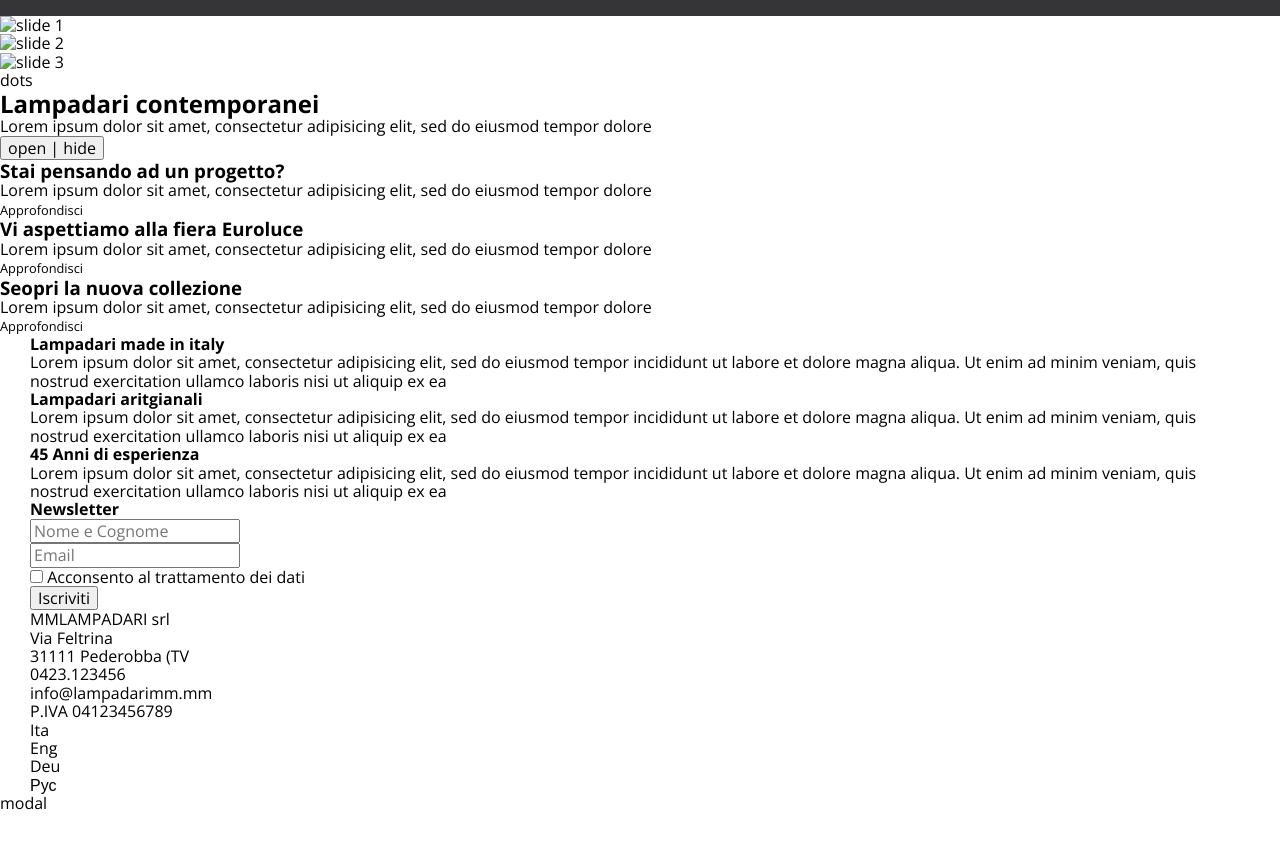
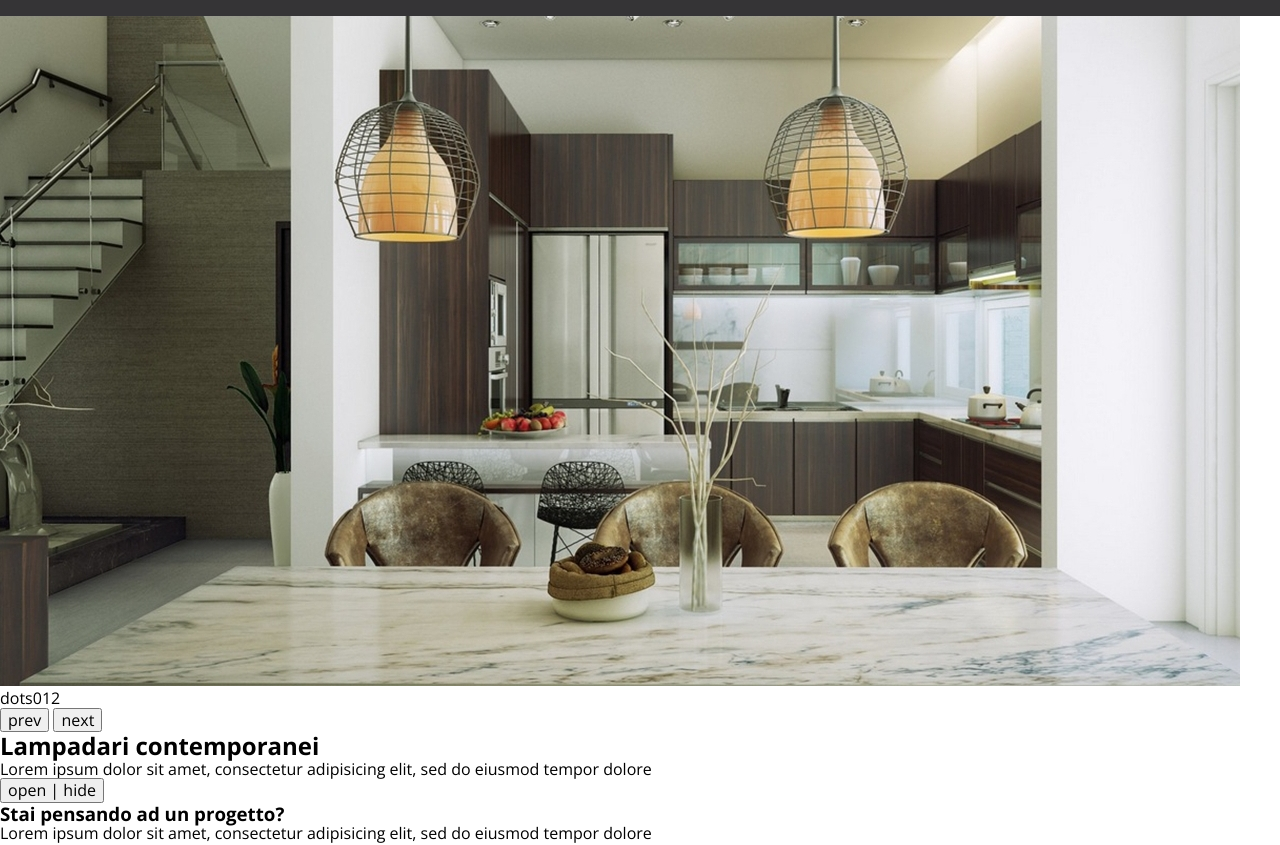
Before and after one commit to costaline/lampadari, a website built with webpack: page src/index.html in a window 1280 px wide. Shown: the part 114-959 px from the top of the page. Before the commit the page ends 928 px from the top, so only its background shows below. Built offline with nearby package versions, Linux system fonts and the light colour scheme.

Commit message:
home slider

```diff
--- a/src/index.html
+++ b/src/index.html
@@ -105,13 +105,27 @@
     <main class="main">
       <h1 class="visually-hidden">Lampadari</h1>
       <section>
-        <div>
-          <ul>
-            <li><img alt="slide 1" /></li>
-            <li><img alt="slide 2" /></li>
-            <li><img alt="slide 3" /></li>
+        <div class="main__slider home-slider">
+          <ul class="home-slider__slides">
+            <li class="home-slider__slide">
+              <img src="./images/slide-1.jpg" alt="slide 1" />
+            </li>
+            <li class="home-slider__slide">
+              <img src="./images/slide-2.jpg" alt="slide 2" />
+            </li>
+            <li class="home-slider__slide">
+              <img src="./images/slide-3.jpg" alt="slide 3" />
+            </li>
           </ul>
-          <div>dots</div>
+          <div class="home-slider__dots">dots</div>
+          <div>
+            <button class="home-slider__button home-slider__button--prev">
+              prev
+            </button>
+            <button class="home-slider__button home-slider__button--next">
+              next
+            </button>
+          </div>
         </div>
 
         <div>
@@ -233,7 +247,7 @@
           <li>Ita</li>
           <li>Eng</li>
           <li>Deu</li>
-          <li>Рус</li>
+          <li>Руѝ</li>
         </ul>
       </section>
     </footer>
--- /dev/null
+++ b/src/scripts/index.js
@@ -0,0 +1,11 @@
+import sliders from "./sliders";
+
+window.addEventListener("DOMContentLoaded", () => {
+  sliders(
+    ".home-slider",
+    ".home-slider__slide",
+    ".home-slider__button--prev",
+    ".home-slider__button--next",
+    ".home-slider__dots"
+  );
+});
--- /dev/null
+++ b/src/scripts/sliders.js
@@ -0,0 +1,68 @@
+const sliders = (slidesWrapper, slides, prev, next, dotsWrapper) => {
+  let slideIndex = 0;
+  let paused = false;
+
+  const wrapper = document.querySelector(slidesWrapper);
+  const items = document.querySelectorAll(slides);
+  const dotsContainer = document.querySelector(dotsWrapper);
+
+  const createSliderDots = () => {
+    for (let i = 0; i < items.length; i++) {
+      const dot = document.createElement("span");
+      dot.classList.add("slider-dot");
+      dot.textContent = i;
+
+      dotsContainer.appendChild(dot);
+    }
+  };
+
+  createSliderDots();
+
+  const dots = document.querySelectorAll(".slider-dot");
+
+  const showSlides = (n) => {
+    if (n > items.length - 1) {
+      slideIndex = 0;
+    }
+
+    if (n < 0) {
+      slideIndex = items.length;
+    }
+
+    items.forEach((item) => (item.style.display = "none"));
+    dots.forEach((dot) => dot.classList.remove("slide-dot--active"));
+
+    items[slideIndex].style.display = "block";
+    dots[slideIndex].classList.add("slide-dot--active");
+  };
+
+  showSlides(slideIndex);
+
+  dots.forEach((dot, idx) =>
+    dot.addEventListener("click", () => showSlides((slideIndex = idx)))
+  );
+
+  const changeSlide = (n) => showSlides((slideIndex += n));
+
+  try {
+    const prevBtn = document.querySelector(prev);
+    const nextBtn = document.querySelector(next);
+
+    prevBtn.addEventListener("click", () => changeSlide(-1));
+    nextBtn.addEventListener("click", () => changeSlide(1));
+  } catch (error) {
+    console.error(error);
+  }
+
+  function activateAuto() {
+    paused = setInterval(() => changeSlide(1), 3000);
+  }
+
+  activateAuto();
+
+  wrapper.addEventListener("mouseenter", () => clearInterval(paused));
+
+  wrapper.addEventListener("mouseleave", () => activateAuto());
+};
+
+export default sliders;
```
Also changed, not shown: package.json (+8 -1 lines), .eslintrc.js (added), src/images/slide-1.jpg (added), src/images/slide-2.jpg (added), src/images/slide-3.jpg (added), 2 other files.
